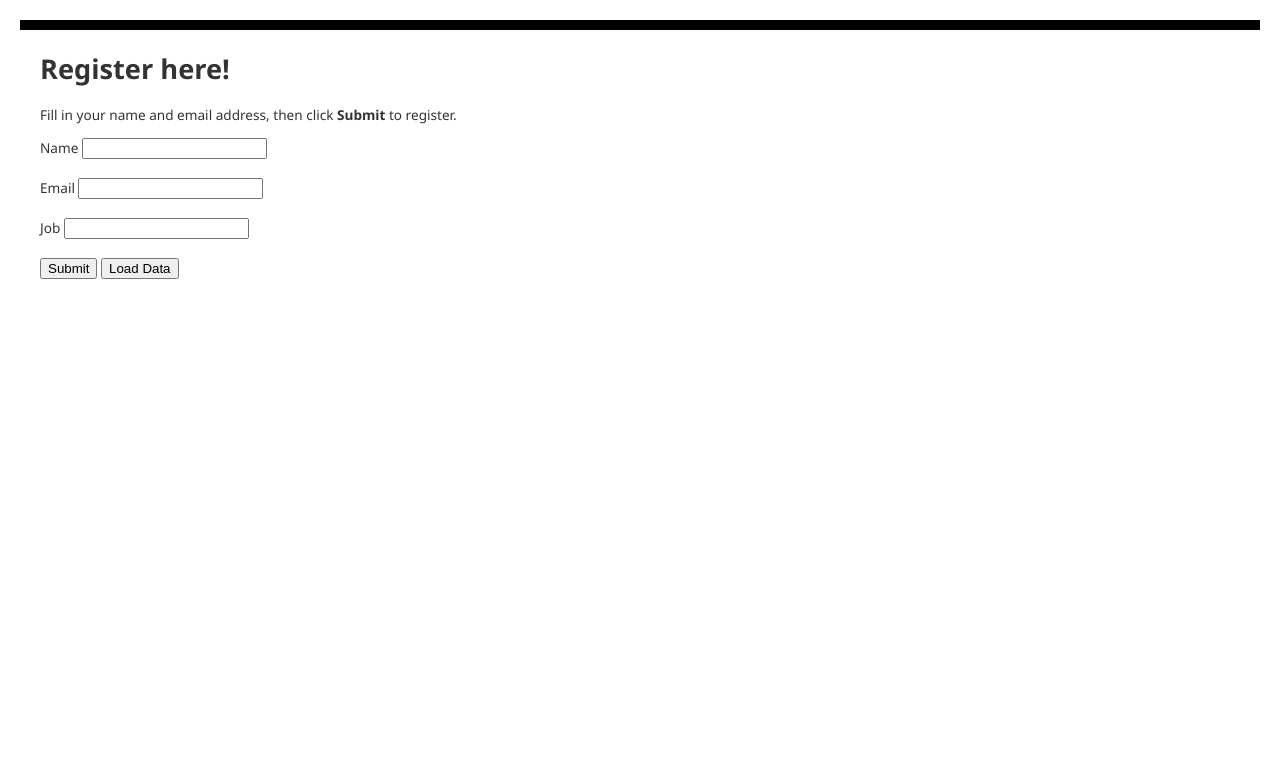
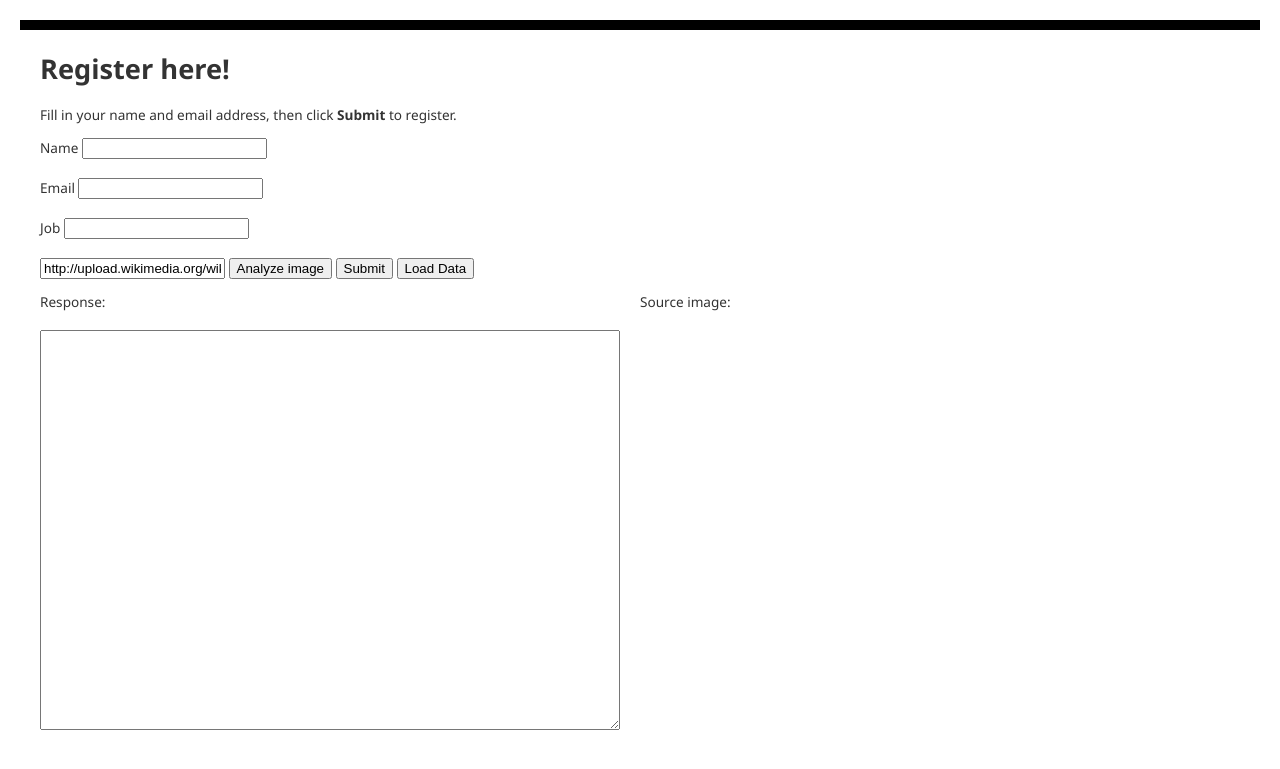
Before and after one commit to popokmenn/latihan-azure, a PHP site: page / in a window 1280 px wide. Shown: the top 769 px of the page. Run offline with PHP 8.4, Linux system fonts and the light colour scheme; some libraries are stand-ins or nearby versions.

Commit message:
Update index.php

```diff
--- a/index.php
+++ b/index.php
@@ -14,6 +14,7 @@
  	th { font-size: 1.2em; text-align: left; border: none; padding-left: 0; }
  	td { padding: 0.25em 2em 0.25em 0em; border: 0 none; }
  </style>
+  <script src="http://ajax.googleapis.com/ajax/libs/jquery/1.9.0/jquery.min.js"></script>
  </head>
  <body>
  <h1>Register here!</h1>
@@ -22,9 +23,27 @@
        Name  <input type="text" name="name" id="name"/></br></br>
        Email <input type="text" name="email" id="email"/></br></br>
        Job <input type="text" name="job" id="job"/></br></br>
+       <input type="text" name="inputImage" id="inputImage"
+              value="http://upload.wikimedia.org/wikipedia/commons/3/3c/Shaki_waterfall.jpg" />
+       <button onclick="processImage()">Analyze image</button>
        <input type="submit" name="submit" value="Submit" />
        <input type="submit" name="load_data" value="Load Data" />
  </form>
+
+ <div id="wrapper" style="width:1020px; display:table;">
+    <div id="jsonOutput" style="width:600px; display:table-cell;">
+        Response:
+        <br><br>
+        <textarea id="responseTextArea" class="UIInput"
+                  style="width:580px; height:400px;"></textarea>
+    </div>
+    <div id="imageDiv" style="width:420px; display:table-cell;">
+        Source image:
+        <br><br>
+        <img id="sourceImage" width="400" />
+    </div>
+</div>
+
  <?php
     $host = "naufalapp-server.database.windows.net";
     $user = "naufal";
@@ -85,5 +104,70 @@
         }
     }
  ?>
+
+ <script type="text/javascript">
+    function processImage() {
+        // **********************************************
+        // *** Update or verify the following values. ***
+        // **********************************************
+
+        // Replace <Subscription Key> with your valid subscription key.
+        var subscriptionKey = "<subscriptionKey>";
+
+        // You must use the same Azure region in your REST API method as you used to
+        // get your subscription keys. For example, if you got your subscription keys
+        // from the West US region, replace "westcentralus" in the URL
+        // below with "westus".
+        //
+        // Free trial subscription keys are generated in the "westus" region.
+        // If you use a free trial subscription key, you shouldn't need to change
+        // this region.
+        var uriBase =
+            "https://southeastasia.api.cognitive.microsoft.com/vision/v2.0/analyze";
+
+        // Request parameters.
+        var params = {
+            "visualFeatures": "Categories,Description,Color",
+            "details": "",
+            "language": "en",
+        };
+
+        // Display the image.
+        var sourceImageUrl = document.getElementById("inputImage").value;
+        document.querySelector("#sourceImage").src = sourceImageUrl;
+
+        // Make the REST API call.
+        $.ajax({
+            url: uriBase + "?" + $.param(params),
+
+            // Request headers.
+            beforeSend: function(xhrObj){
+                xhrObj.setRequestHeader("Content-Type","application/json");
+                xhrObj.setRequestHeader(
+                    "Ocp-Apim-Subscription-Key", subscriptionKey);
+            },
+
+            type: "POST",
+
+            // Request body.
+            data: '{"url": ' + '"' + sourceImageUrl + '"}',
+        })
+
+        .done(function(data) {
+            // Show formatted JSON on webpage.
+            $("#responseTextArea").val(JSON.stringify(data, null, 2));
+        })
+
+        .fail(function(jqXHR, textStatus, errorThrown) {
+            // Display error message.
+            var errorString = (errorThrown === "") ? "Error. " :
+                errorThrown + " (" + jqXHR.status + "): ";
+            errorString += (jqXHR.responseText === "") ? "" :
+                jQuery.parseJSON(jqXHR.responseText).message;
+            alert(errorString);
+        });
+    };
+</script>
+
  </body>
  </html>
```
